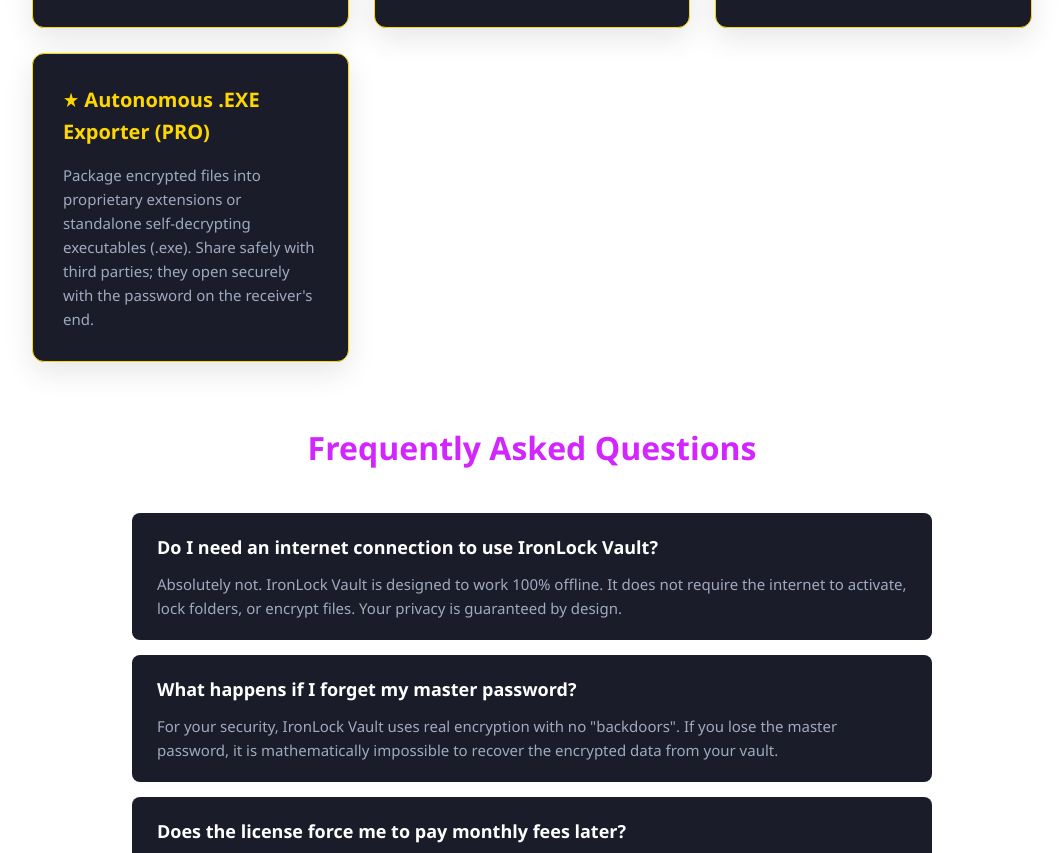
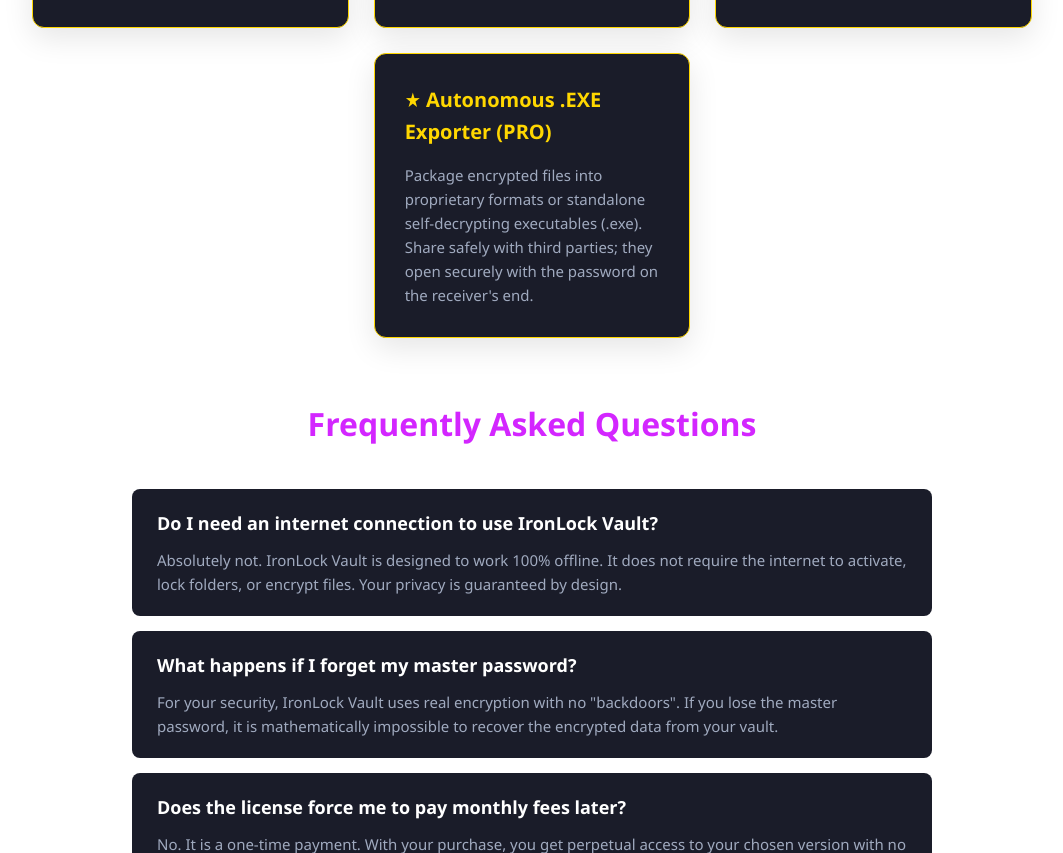
Before and after one commit to Nachito2015/ironlock, a plain HTML site: page index.html in a window 1280 px wide. Shown: the part 2670-3523 px from the top of the page, without its empty margins (108-1171 px from the left). Drawn offline with Linux system fonts and the light colour scheme.

Commit message:
Update index.html

```diff
--- a/index.html
+++ b/index.html
@@ -250,6 +250,13 @@
 
         .pro-card h3 {
             color: #ffd700;
+        }
+
+        /* Centrar la última tarjeta PRO en pantallas de 3 columnas */
+        @media (min-width: 900px) {
+            .grid-3 .pro-card:last-child {
+                grid-column: 2 / span 1;
+            }
         }
 
         .faq-container {
@@ -617,7 +624,7 @@
                 feat_9_title: "★ Secure Master Uninstaller (PRO)",
                 feat_9_desc: "Enterprise-grade removal protocol. Requires master password verification to execute a clean wipe of application data, caches, and protected registry artifacts.",
                 feat_10_title: "★ Autonomous .EXE Exporter (PRO)",
-                feat_10_desc: "Package encrypted files into proprietary extensions or standalone self-decrypting executables (.exe). Share safely with third parties; they open securely with the password on the receiver's end.",
+                feat_10_desc: "Package encrypted files into proprietary formats or standalone self-decrypting executables (.exe). Share safely with third parties; they open securely with the password on the receiver's end.",
                 faq_title: "Frequently Asked Questions",
                 faq_1_q: "Do I need an internet connection to use IronLock Vault?",
                 faq_1_a: "Absolutely not. IronLock Vault is designed to work 100% offline. It does not require the internet to activate, lock folders, or encrypt files. Your privacy is guaranteed by design.",
```
